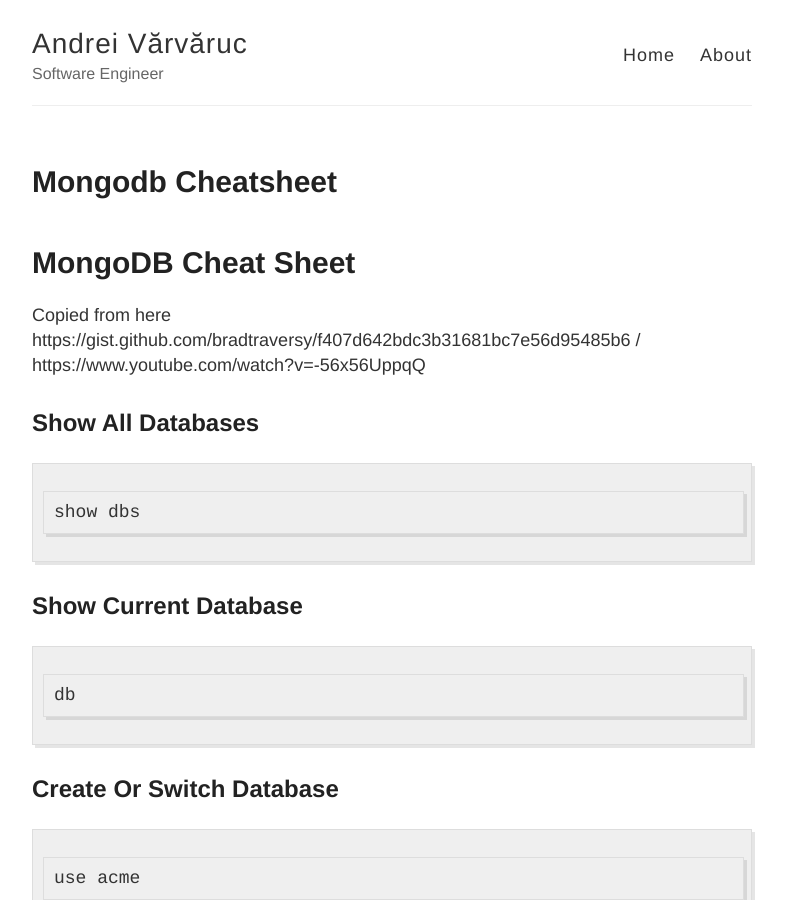
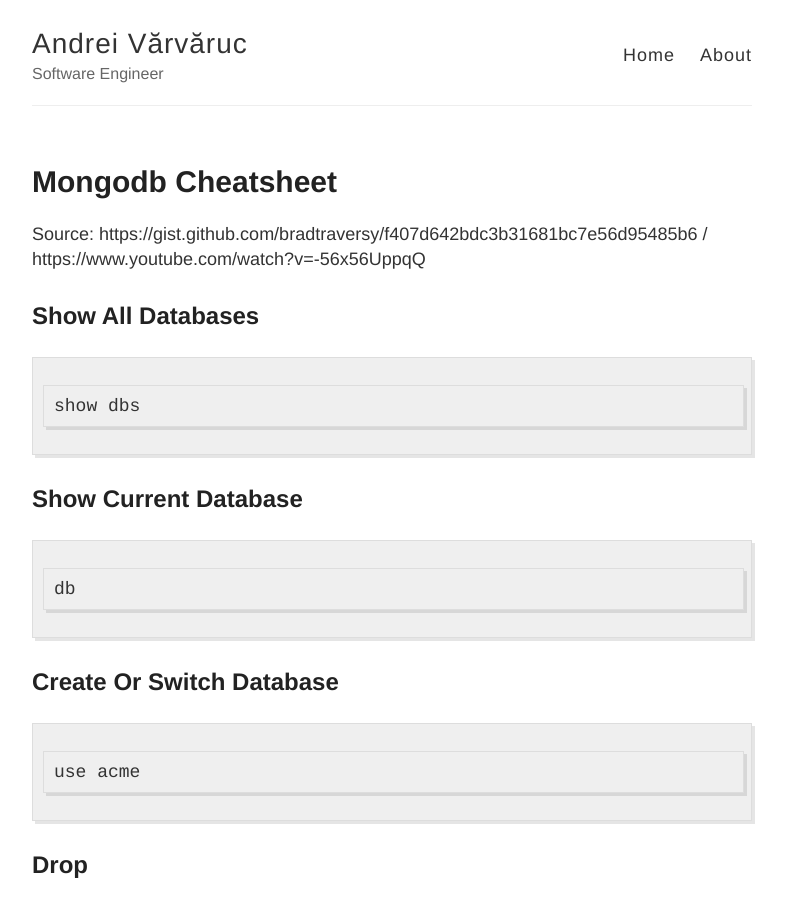
Before and after one commit to varvaruc/varvaruc.github.io, a Jekyll site: the page built from _posts/2020-1-30-MongoDB-cheatsheet.md, in a window 1280 px wide and 900 px high. Shown: the whole window, without its empty margins (248-1034 px from the left). Built offline with Jekyll 4.4.1, drawn with Linux system fonts in a browser that asks for light colours; our own code applies the rules of GitHub Pages for plain Markdown files.

Commit message:
Update 2020-1-30-MongoDB-cheatsheet.md

```diff
--- a/_posts/2020-1-30-MongoDB-cheatsheet.md
+++ b/_posts/2020-1-30-MongoDB-cheatsheet.md
@@ -1,6 +1,5 @@
-# MongoDB Cheat Sheet
 
-Copied from here https://gist.github.com/bradtraversy/f407d642bdc3b31681bc7e56d95485b6 / https://www.youtube.com/watch?v=-56x56UppqQ
+Source: https://gist.github.com/bradtraversy/f407d642bdc3b31681bc7e56d95485b6 / https://www.youtube.com/watch?v=-56x56UppqQ
 
 
 ## Show All Databases
```
